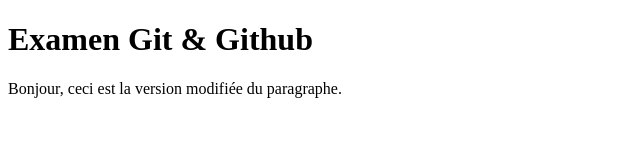
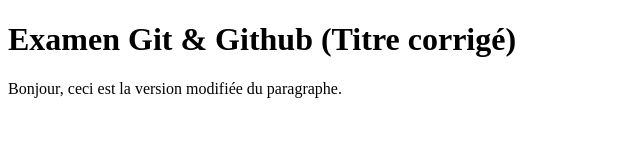
Before and after one commit to VivanBoy/ExamenGit-C, a plain HTML site: page index.html in a window 1280 px wide. Shown: the whole page, without its empty margins (0-640 px from the left). Drawn offline with Linux system fonts and the light colour scheme.

Commit message:
Correction du titre (fix-title)

```diff
--- a/index.html
+++ b/index.html
@@ -6,7 +6,7 @@
     <title>Examen Git</title>
 </head>
 <body>
-    <h1>Examen Git & Github</h1>
+    <h1>Examen Git & Github (Titre corrigé)</h1>
     <p>Bonjour, ceci est la version modifiée du paragraphe.</p>
 </body>
 </html>
```
